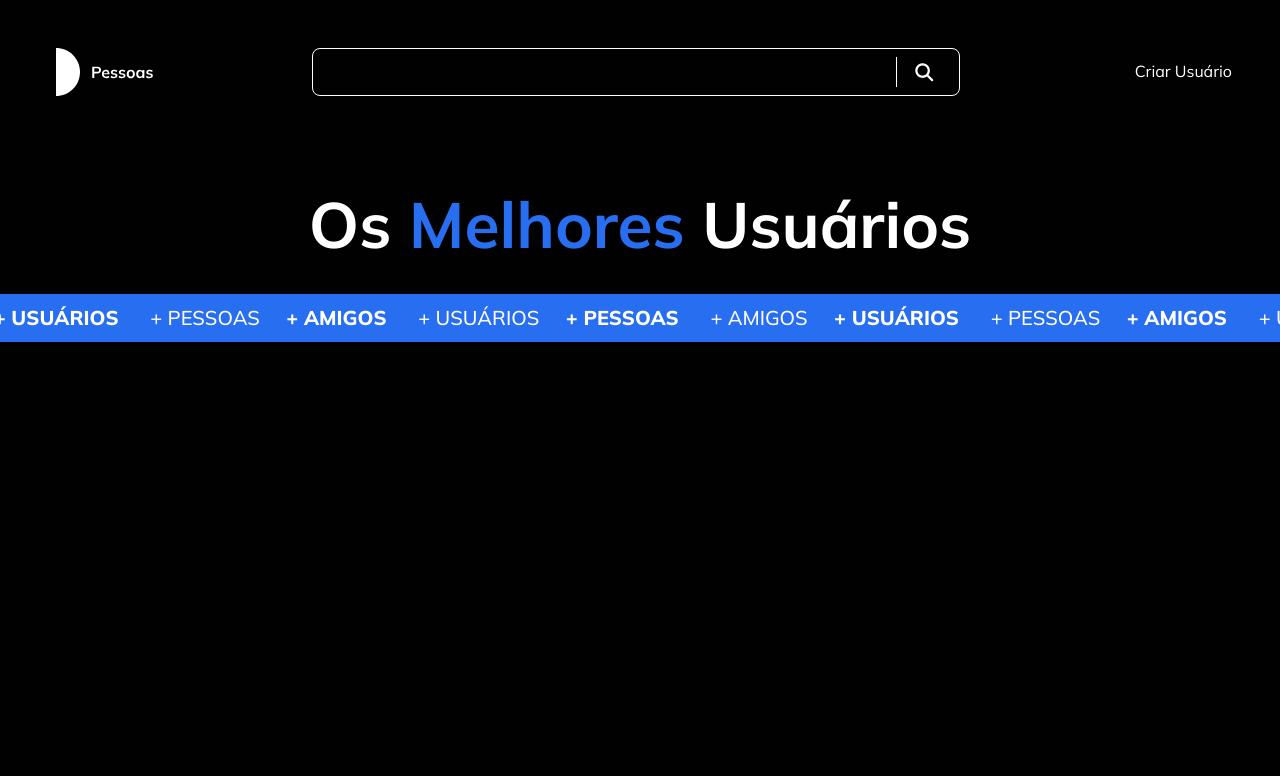
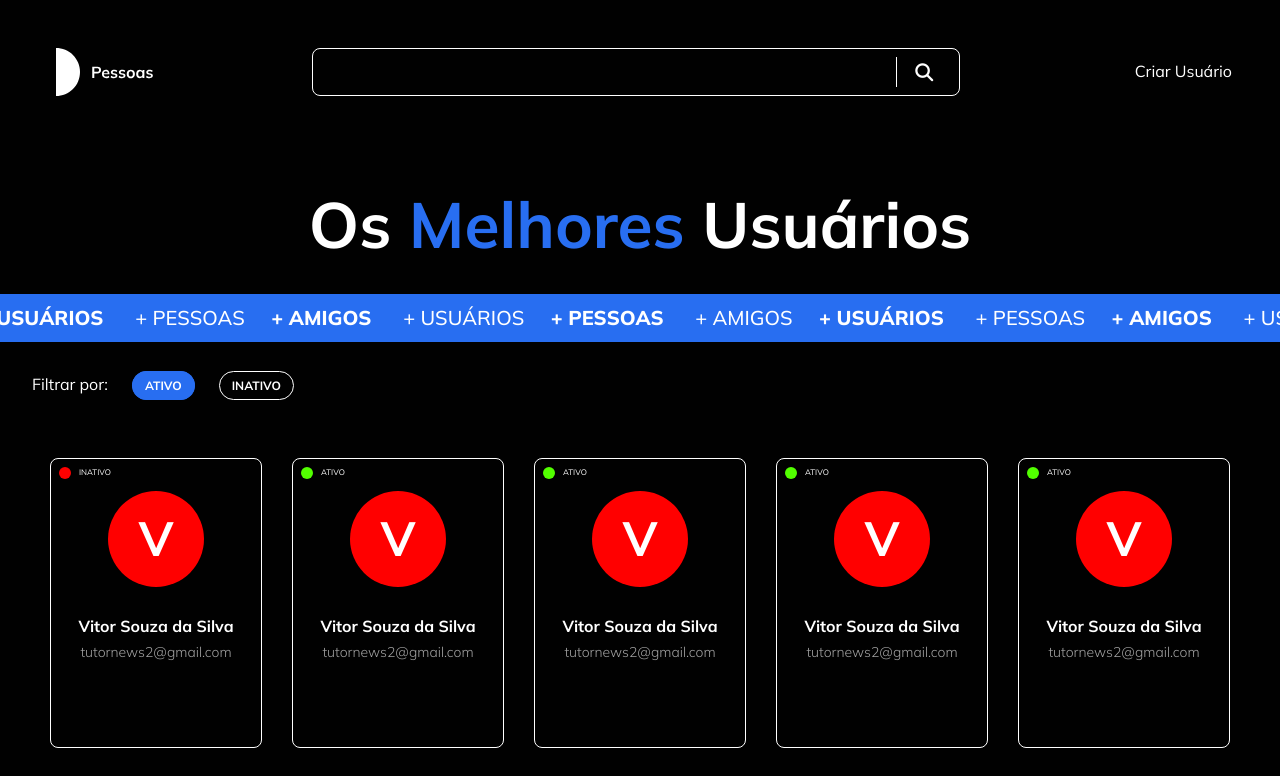
Before and after one commit to Vitor545/Eleven-Dragons---Users, a Next.js app: page / in a window 1280 px wide. Shown: the top 776 px of the page. Built offline with nearby package versions, Linux system fonts and the light colour scheme.

Commit message:
feat: add section users

```diff
--- /dev/null
+++ b/components/Card/Card.module.scss
@@ -0,0 +1,71 @@
+@import '../../styles/variables';
+
+.card {
+  width: 212px;
+  height: 290px;
+  background: transparent;
+  border-radius: 0.5rem;
+  padding: 0.5rem;
+  border: 1px solid $white;
+}
+
+.card_status {
+  display: flex;
+  align-items: center;
+  margin-bottom: 12px;
+
+  div {
+    width: 12px;
+    height: 12px;
+    border-radius: 50%;
+  }
+
+  span {
+    font-size: 0.5rem;
+    line-height: 90%;
+    margin-left: 0.5rem;
+  }
+}
+
+.card_photo {
+  display: flex;
+  align-items: center;
+  justify-content:center;
+  width: 96px;
+  height: 96px;
+  border-radius: 50%;
+  background: red;
+  font-weight: 700;
+  line-height: 90%;
+  font-size: 48px;
+  margin-bottom: 2rem;
+}
+
+.card_name {
+  max-width: 158px;
+  text-align: center;
+}
+
+.card_email {
+  font-weight: 300;
+  font-size: 14px;
+  max-width: 158px;
+  white-space: nowrap;
+  overflow: hidden;
+  text-overflow: ellipsis;
+  margin-top: 10px;
+}
+
+.card_body {
+  display: flex;
+  flex-direction: column;
+  align-items: center;
+}
+
+.status_active {
+  background: $active-color;
+}
+
+.status_inactive {
+  background: $inactive-color;
+}
--- /dev/null
+++ b/components/Card/index.tsx
@@ -0,0 +1,27 @@
+import IUser from '../../types/User.interface'
+import style from './Card.module.scss'
+
+export type statusType = {
+  inactive: string
+  active: string;
+  [key: string]: string
+}
+
+export default function Text({name, email, status}: IUser) {
+  const status_verify: statusType = { inactive: 'INATIVO', active: 'ATIVO' }
+  const status_user: string = `status_${status}`
+
+  return (
+    <div className={style.card}>
+      <div className={style.card_status}>
+        <div className={style[status_user]}></div>
+        <span>{status_verify[status]}</span>
+      </div>
+      <div className={style.card_body}>
+        <div className={style.card_photo}>{name[0].toUpperCase()}</div>
+        <h3 className={style.card_name}>{name}</h3>
+        <p className={style.card_email}>{email}</p>
+      </div>
+    </div>
+  )
+}
--- /dev/null
+++ b/components/Users/Users.module.scss
@@ -0,0 +1,31 @@
+@import '../../styles/variables';
+
+.users_status {
+  padding-bottom: 64px;
+  padding-top: 16px;
+
+  a {
+    margin-left: 24px;
+    border: 1px solid $white;
+    padding: 6px 12px;
+    border-radius: 10rem;
+    font-weight: 700;
+    font-size: 12px;
+    cursor: pointer;
+    background-color: transparent;
+  }
+
+  .status_button_active {
+    background-color: $primary-color;
+    border-color: $primary-color;
+  }
+
+
+}
+
+.card_container {
+  display: flex;
+  justify-content: center;
+  flex-wrap: wrap;
+  gap: 30px;
+}
--- /dev/null
+++ b/components/Users/index.tsx
@@ -0,0 +1,79 @@
+import style from './Users.module.scss'
+import Card from '../Card'
+
+export default function TextInfinite() {
+  const status_button: string = 'status_button_active'
+  return (
+    <section className={style.users}>
+      <div className='container'>
+        <div className={style.users_status}>
+          <span>Filtrar por:</span>
+          <a className={`${style[status_button]}`}>ATIVO</a>
+          <a>INATIVO</a>
+        </div>
+        <div className={style.card_container}>
+          <Card
+            name={'Vitor Souza da Silva'}
+            gender={'male'}
+            email={'tutornews2@gmail.com'}
+            status={'inactive'}
+          />
+          <Card
+            name={'Vitor Souza da Silva'}
+            gender={'male'}
+            email={'tutornews2@gmail.com'}
+            status={'active'}
+          />
+          <Card
+            name={'Vitor Souza da Silva'}
+            gender={'male'}
+            email={'tutornews2@gmail.com'}
+            status={'active'}
+          />
+          <Card
+            name={'Vitor Souza da Silva'}
+            gender={'male'}
+            email={'tutornews2@gmail.com'}
+            status={'active'}
+          />
+          <Card
+            name={'Vitor Souza da Silva'}
+            gender={'male'}
+            email={'tutornews2@gmail.com'}
+            status={'active'}
+          />
+          <Card
+            name={'Vitor Souza da Silva'}
+            gender={'male'}
+            email={'tutornews2@gmail.com'}
+            status={'inactive'}
+          />
+          <Card
+            name={'Vitor Souza da Silva'}
+            gender={'male'}
+            email={'tutornews2@gmail.com'}
+            status={'active'}
+          />
+          <Card
+            name={'Vitor Souza da Silva'}
+            gender={'male'}
+            email={'tutornews2@gmail.com'}
+            status={'active'}
+          />
+          <Card
+            name={'Vitor Souza da Silva'}
+            gender={'male'}
+            email={'tutornews2@gmail.com'}
+            status={'active'}
+          />
+          <Card
+            name={'Vitor Souza da Silva'}
+            gender={'male'}
+            email={'tutornews2@gmail.com'}
+            status={'active'}
+          />
+        </div>
+      </div>
+    </section>
+  )
+}
--- a/pages/index.tsx
+++ b/pages/index.tsx
@@ -2,6 +2,7 @@ import Head from "next/head";
 import Header from '../components/Header'
 import Hero from '../components/Hero'
 import TextInfinite from "../components/TextInfinite";
+import Users from "../components/Users";
 
 export default function Home() {
   return (
@@ -15,6 +16,7 @@ export default function Home() {
       <Header />
       <Hero />
       <TextInfinite />
+      <Users />
     </>
   )
 }
```
Also changed, not shown: types/User.interface.ts (added, +7 -0 lines), styles/Home.module.scss (deleted).
